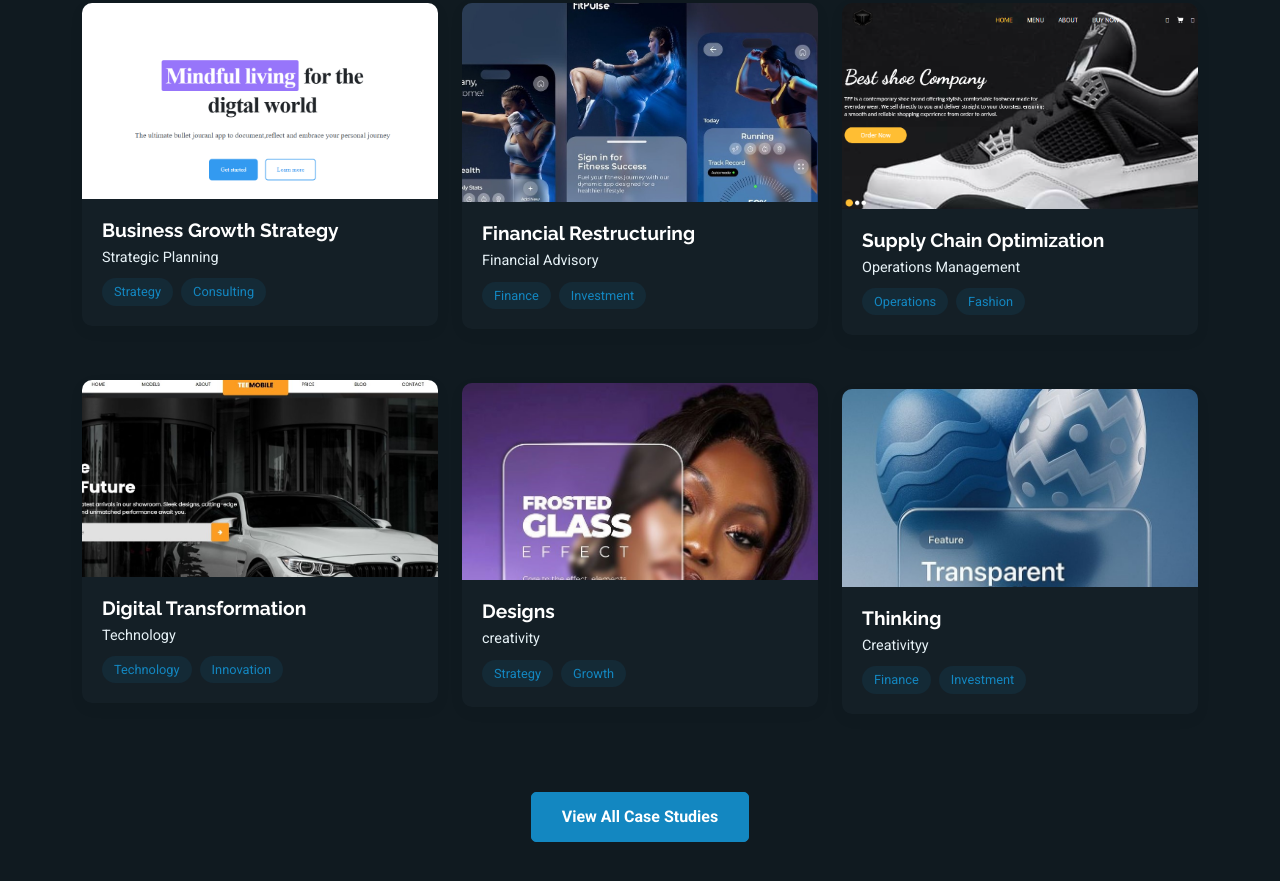
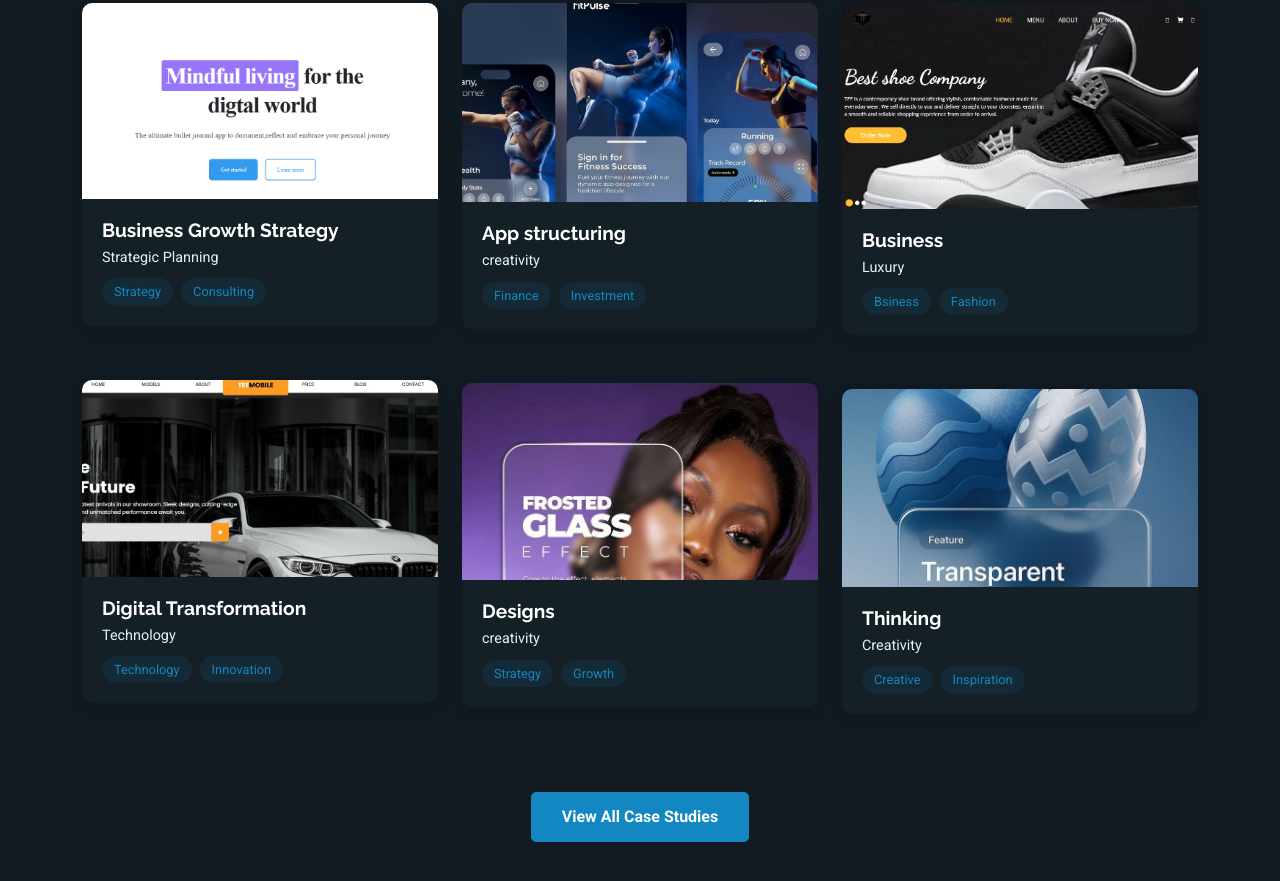
Before and after one commit to Tee-Tech-1/my-portfolio, a plain HTML site: page my portfolio/portfolio.html in a window 1280 px wide. Shown: the part 393-1274 px from the top of the page. Drawn offline with Linux system fonts and the light colour scheme.

Commit message:
my portfolio updt

```diff
--- a/my portfolio/portfolio.html
+++ b/my portfolio/portfolio.html
@@ -118,8 +118,8 @@
                   </div>
                 </div>
                 <div class="portfolio-info">
-                  <h4>Financial Restructuring</h4>
-                  <p>Financial Advisory</p>
+                  <h4>App structuring</h4>
+                  <p>creativity</p>
                   <div class="portfolio-tags">
                     <span>Finance</span>
                     <span>Investment</span>
@@ -139,10 +139,10 @@
                   </div>
                 </div>
                 <div class="portfolio-info">
-                  <h4>Supply Chain Optimization</h4>
-                  <p>Operations Management</p>
+                  <h4>Business</h4>
+                  <p>Luxury</p>
                   <div class="portfolio-tags">
-                    <span>Operations</span>
+                    <span>Bsiness</span>
                     <span>Fashion</span>
                   </div>
                 </div>
@@ -203,10 +203,10 @@
                 </div>
                 <div class="portfolio-info">
                   <h4>Thinking</h4>
-                  <p>Creativityy</p>
+                  <p>Creativity</p>
                   <div class="portfolio-tags">
-                    <span>Finance</span>
-                    <span>Investment</span>
+                    <span>Creative</span>
+                    <span>Inspiration</span>
                   </div>
                 </div>
               </div>
```
Also changed, not shown: my portfolio/about.html (+1 -1 lines), my portfolio/contact.html (+1 -1 lines).
